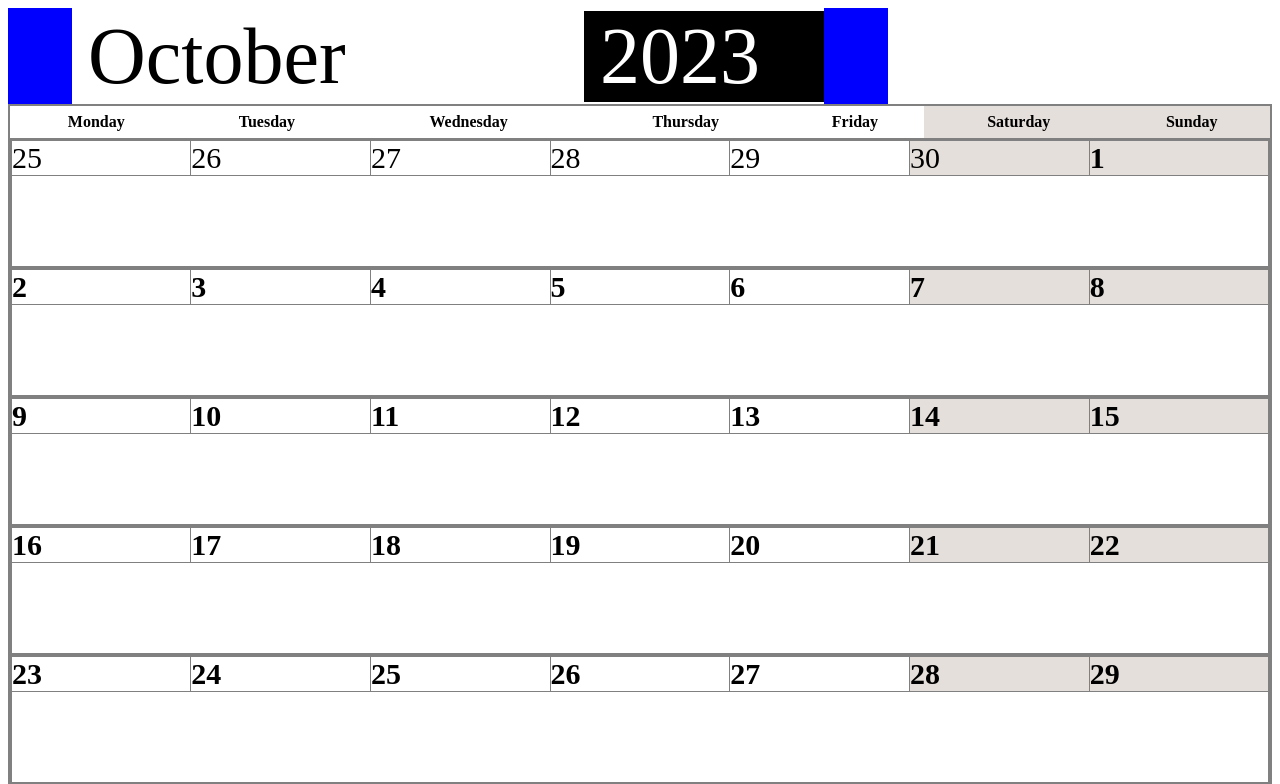
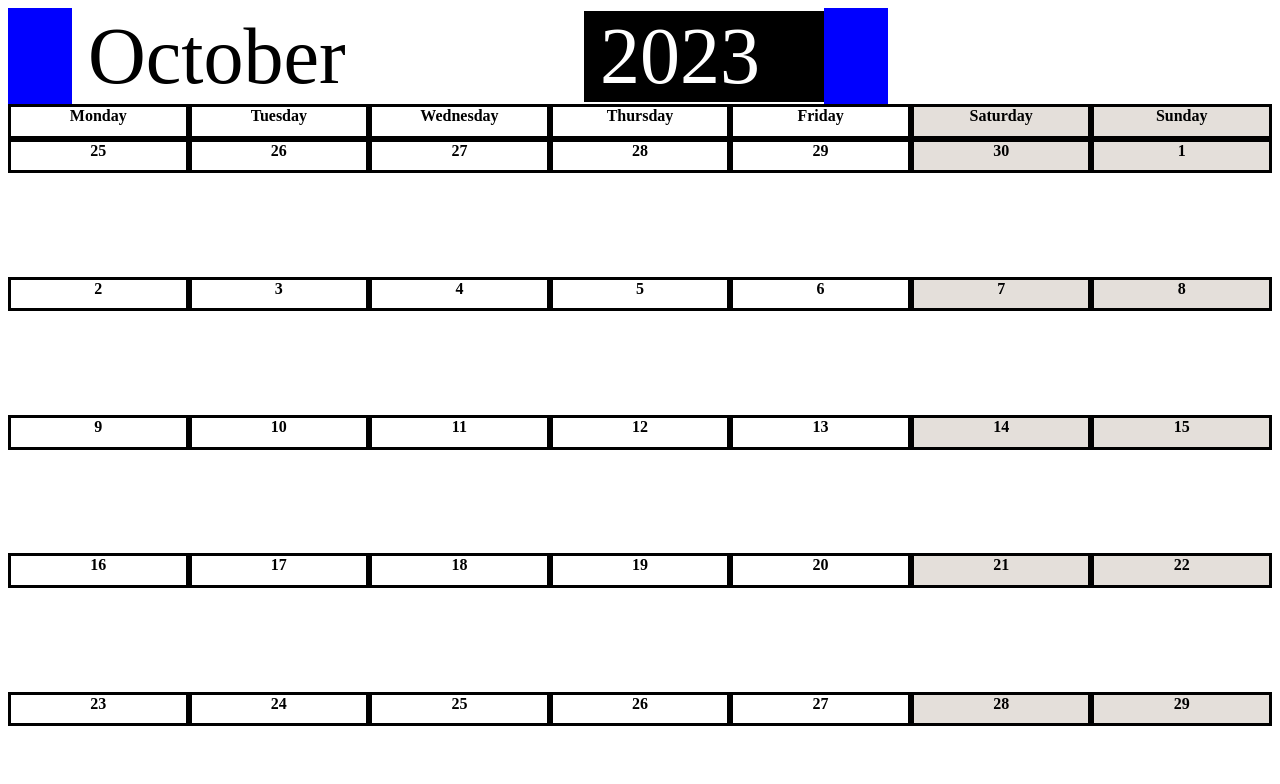
Before and after one commit to Lep333/guest_calendar, a Vue app: page / in a window 1280 px wide. Shown: the top 784 px of the page. Built offline with nearby package versions, Linux system fonts and the light colour scheme.

Commit message:
Started to move away from html tables to css grid

```diff
--- a/src/App.vue
+++ b/src/App.vue
@@ -1,16 +1,47 @@
 <template>
   <div class="hello">
     <TimeLabel @prev-month="currMonth--" @next-month="currMonth++" :month="currMonth" :year="currYear"></TimeLabel>
+    <div class="wrapperNew">
+      <div
+          v-for="(weekday, index) in 7"
+          :key="weekday"
+          :class="
+            String(this.getDays[0][weekday - 1].toLocaleString('en-GB', {weekday: 'long'}))
+          "
+          class="weekdayCaption"
+          :style="{'--start': index * 2 + 1, '--end': index * 2 + 3, '--row': 1}"
+        >
+          {{ this.getDayCaption[weekday - 1] }}
+      </div>
+      <div
+          v-for="(weekday, index) in this.getDaysNew"
+          :key="weekday"
+          class="dateCaption weekdayCaption weekTd"
+          :class="String(weekday.toLocaleString('en-GB', {weekday: 'long'}))"
+          :style="{'--start': (index % 7) * 2 + 1, '--end': (index % 7) * 2 + 3, '--row': 2 + Math.floor(index / 7) * 4}"
+        >
+          {{ weekday.getDate() }}
+        </div>
+        <div
+          v-for="event in this.setCalEventsNew"
+          :key="event"
+          class="event"
+          :class="'room' + event.room"
+          :style="this.getEventStyleNew(event)"
+          >
+        </div>
+    </div>
+
     <table>
       <tr>
         <th
           v-for="weekday in 7"
           :key="weekday"
           :class="
-            String(this.weekdays[(weekday - 1 + this.startOfTheWeek) % 7])
+            String(this.getDays[0][weekday - 1].toLocaleString('en-GB', {weekday: 'long'}))
           "
         >
-          {{ this.getDayCaption[(weekday - 1 + this.startOfTheWeek) % 7] }}
+          {{ this.getDayCaption[weekday - 1] }}
         </th>
       </tr>
       <tr>
@@ -24,7 +55,7 @@
               <td
                 v-for="day of week"
                 :key="day"
-                :class="String(weekdays[day.getDay()])"
+                :class="String(day.toLocaleString('en-GB', {weekday: 'long'}))"
                 colspan="2"
                 class="weekTd"
               >
@@ -64,39 +95,6 @@ export default {
   name: "HelloWorld",
   data() {
     return {
-      weekdays: [
-        "Sunday",
-        "Monday",
-        "Tuesday",
-        "Wednesday",
-        "Thursday",
-        "Friday",
-        "Saturday",
-      ],
-      weekdaysAbbr: [
-        "Sun",
-        "Mon",
-        "Tue",
-        "Wed",
-        "Thu",
-        "Wed",
-        "Fri",
-        "Sat"
-      ],
-      months: [
-        "January",
-        "Febuary",
-        "March",
-        "April",
-        "May",
-        "June",
-        "July",
-        "August",
-        "September",
-        "October",
-        "November",
-        "December",
-      ],
       currMonth: new Date().getMonth(),
       currYear: new Date().getFullYear(),
       startOfTheWeek: 1, // "Monday"
@@ -184,6 +182,15 @@ export default {
       }% 100%, 0% 100%)`;
       return `--start: ${event.startSlot}; --end: ${event.duration}; --row: ${event.room}; --poly: ${eventStyle}`;
     },
+    getEventStyleNew(event) {
+      let duration = event.duration - event.startSlot;
+      let eventStyle = `polygon(${
+        event.start ? (1 / (duration * 2)) * 100 : 0
+      }% 0%, 100% 0%, ${
+        event.end ? 100 - (1 / (duration * 2)) * 100 : 100
+      }% 100%, 0% 100%)`;
+      return `--start: ${event.startSlot}; --end: ${event.duration}; --row: ${(2 + event.room) + event.startWeek * 4 }; --poly: ${eventStyle}`;
+    },
     getWeekOfDay(day) {
       for (let [weekNo, week] of this.getDays.entries()) {
         for (let sameDay of week) {
@@ -215,6 +222,21 @@ export default {
           );
           dayOffset++;
         }
+      }
+      return weeks;
+    },
+    getDaysNew() {
+      let weeks = [];
+      let daysBeforeMonth =
+        Math.abs(this.currStartOfTheMonth.getDay() - this.startOfTheWeek + 7) %
+        7;
+
+      let dayOffset = -daysBeforeMonth;
+
+      for (let index = 0; index < this.getDaysToShow; index++) {
+        weeks.push(
+            new Date(this.currYear, this.currMonth, 1 + dayOffset + index)
+          );
       }
       return weeks;
     },
@@ -278,11 +300,59 @@ export default {
       }
       return calEvents;
     },
+    setCalEventsNew() {
+      let calEvents = [];
+      let calObj;
+
+      let firstCalMonth = this.getDays[0][0];
+      let lastCalMonth = this.getDays[this.getDays.length -1][6];
+
+      let events_this_month = this.events.filter((event) => (event.start <= lastCalMonth || event.end >= firstCalMonth));
+
+      for (let event of events_this_month) {
+        for (let [index, week] of this.getDays.entries()) {
+          let startWeek = false;
+
+          if (event.start <= week[6] && event.end >= week[0]) {
+            let startSlot;
+            let duration;
+            let endWeek;
+            if (event.start >= week[0] && event.start <= week[6]) {
+              startWeek = true;
+              startSlot = this.dayToActualCalendarDay(event.start) * 2 + 2;
+            } else {
+              startSlot = 1;
+            }
+            if (event.end >= week[0] && event.end <= week[6]) {
+              endWeek = true;
+              duration = this.dayToActualCalendarDay(event.end) * 2 + 2;
+            } else {
+              endWeek = false;
+              duration = 15;
+            }
+            calObj = {
+              room: event.room,
+              startWeek: index,
+              startSlot: startSlot,
+              duration: duration,
+              start: startWeek,
+              end: endWeek,
+            };
+            calEvents.push(calObj);
+          }
+        }
+      }
+      return calEvents;
+    },
     getDayCaption() {
       let desktop = window.matchMedia("(min-width: 768px)");
 
-      if (desktop.matches) return this.weekdays;
-      else return this.weekdaysAbbr;
+      let option = desktop.matches? "long": "short";
+      let weekdayCaptions = []
+      for (let day of this.getDays[0]) {
+        weekdayCaptions.push(day.toLocaleString("default", {weekday: option}));
+      }
+      return weekdayCaptions;
     },
   },
 };
@@ -296,6 +366,13 @@ export default {
   grid-row: 100%;
   grid-template-rows: repeat(3, 1fr);
   height: 50px;
+}
+.wrapperNew {
+  display: grid;
+  grid-template-columns: repeat(14, 1fr);
+  grid-row: 100%;
+  grid-template-rows: repeat(21, 1fr);
+  height: 750px;
 }
 span {
   display: inline-block;
@@ -357,6 +434,15 @@ td {
   font-size: 30px;
   height: 50px;
 }
+.weekdayCaption {
+  grid-column-start: var(--start);
+  grid-column-end: var(--end);
+  grid-row: var(--row);
+  text-align: center;
+  font-weight: bold;
+  border: black;
+  border-style: solid;
+}
 .Saturday,
 .Sunday {
   background-color: #e4dfda;
```
